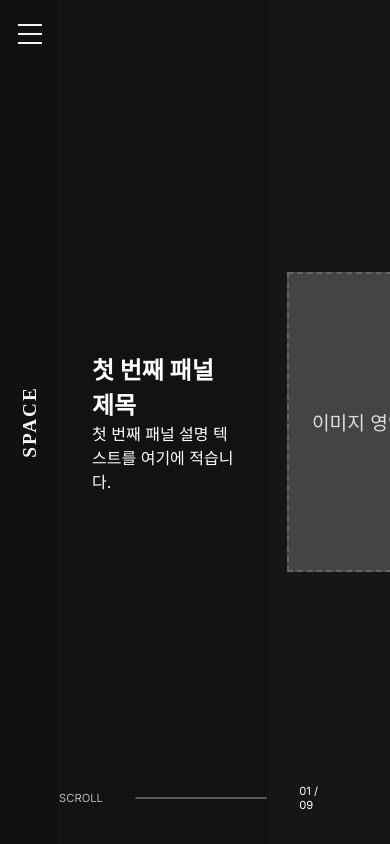
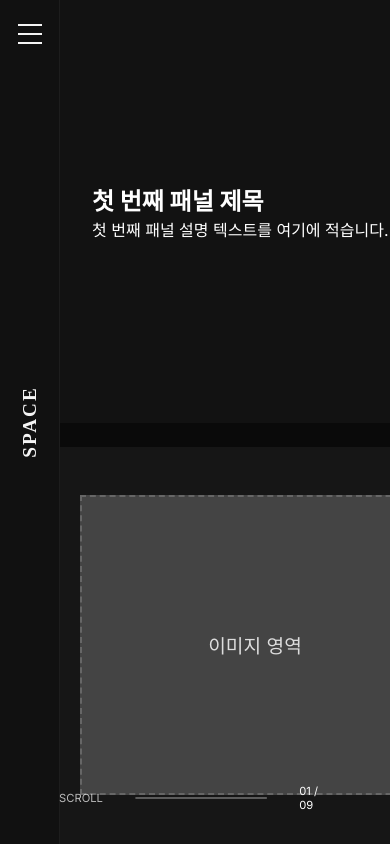
Before and after one commit to zoeznm/graduation_invitesite, a React (Vite) app: page / in a window 390 px wide. Built offline with nearby package versions, Linux system fonts and the light colour scheme; a web font is replaced by a local one.

Commit message:
1번 4번 패널 모바일 대응 완료

```diff
--- a/src/components/Layout/Panels/PanelsContainer.module.scss
+++ b/src/components/Layout/Panels/PanelsContainer.module.scss
@@ -213,5 +213,23 @@
   opacity:1; visibility:visible;
 }
 
+@media (max-width: 768px) {
+  .panelsContainer {
+    /* .panelSplit 패널 전체를 수직 정렬(column)로 변경 */
+    .panelSplit {
+      display: flex;
+      flex-direction: column;
+    }
+    /* 좌/우 50% 너비였던 것을 100%로 */
+    .panelSplit .panelLeft,
+    .panelSplit .panelRight {
+      width: 100%;
+    }
+    /* 텍스트와 이미지 사이에 간격 추가 */
+    .panelSplit .panelLeft {
+      margin-bottom: 1.5rem;
+    }
+  }
+}
 /* 공통 텍스트 스타일 등… (chapter, title, split-text → .word 애니메이션 포함) */
 /* 반응형은 위 CSS 그대로 사용 */
```
